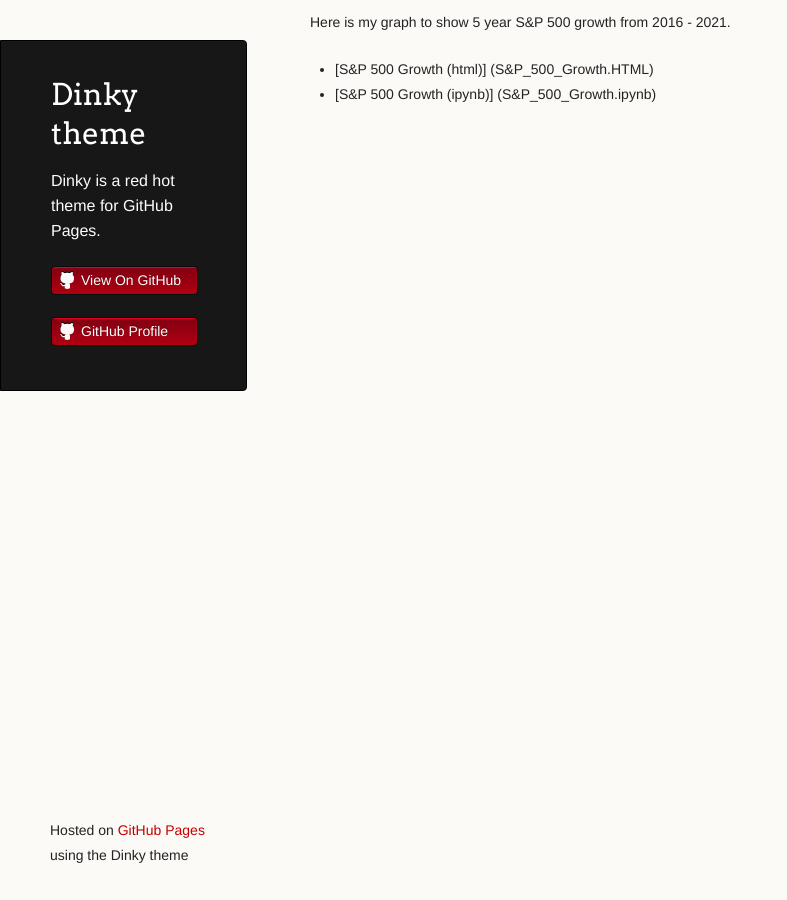
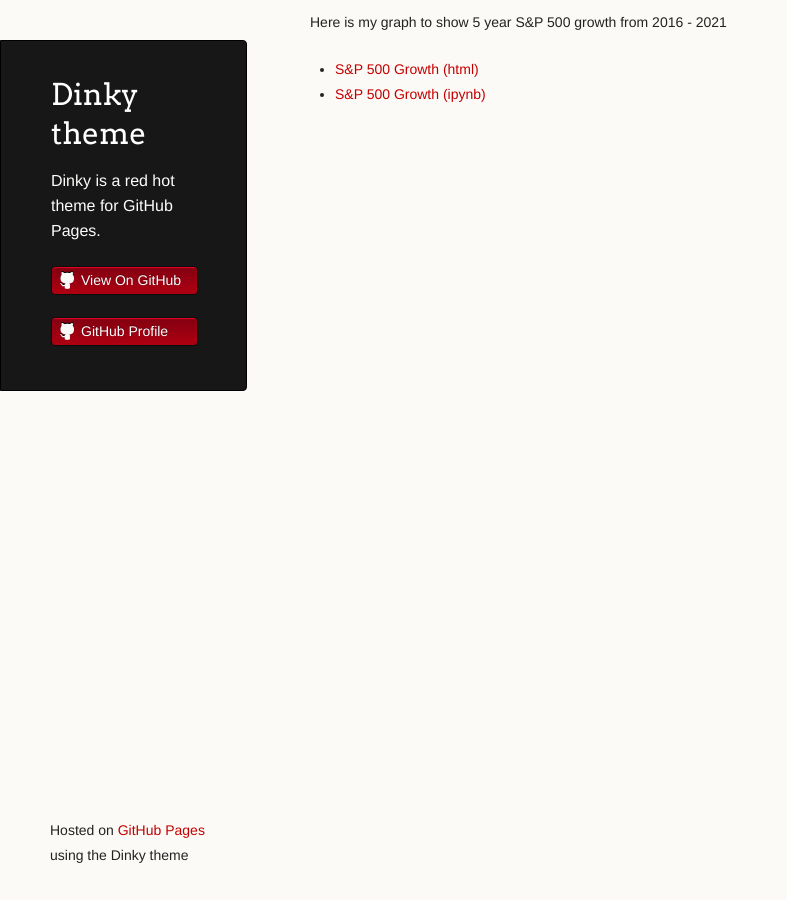
Before and after one commit to jaroo207/jaroo207.github.io, a Jekyll site: the page built from timeseries/index.md, in a window 1280 px wide. Shown: the whole page, without its empty margins (0-787 px from the left). Built offline with Jekyll 4.4.1, drawn with Linux system fonts in a browser that asks for light colours; our own code applies the rules of GitHub Pages for plain Markdown files.

Commit message:
Update index.md

```diff
--- a/timeseries/index.md
+++ b/timeseries/index.md
@@ -3,6 +3,6 @@
 description: Course Content
 ---
 
-Here is my graph to show 5 year S&P 500 growth from 2016 - 2021.
-- [S&P 500 Growth (html)] (S&P_500_Growth.HTML)
-- [S&P 500 Growth (ipynb)] (S&P_500_Growth.ipynb)
+Here is my graph to show 5 year S&P 500 growth from 2016 - 2021
+- [S&P 500 Growth (html)](S&P_500_Growth.HTML)
+- [S&P 500 Growth (ipynb)](S&P_500_Growth.ipynb)
```
